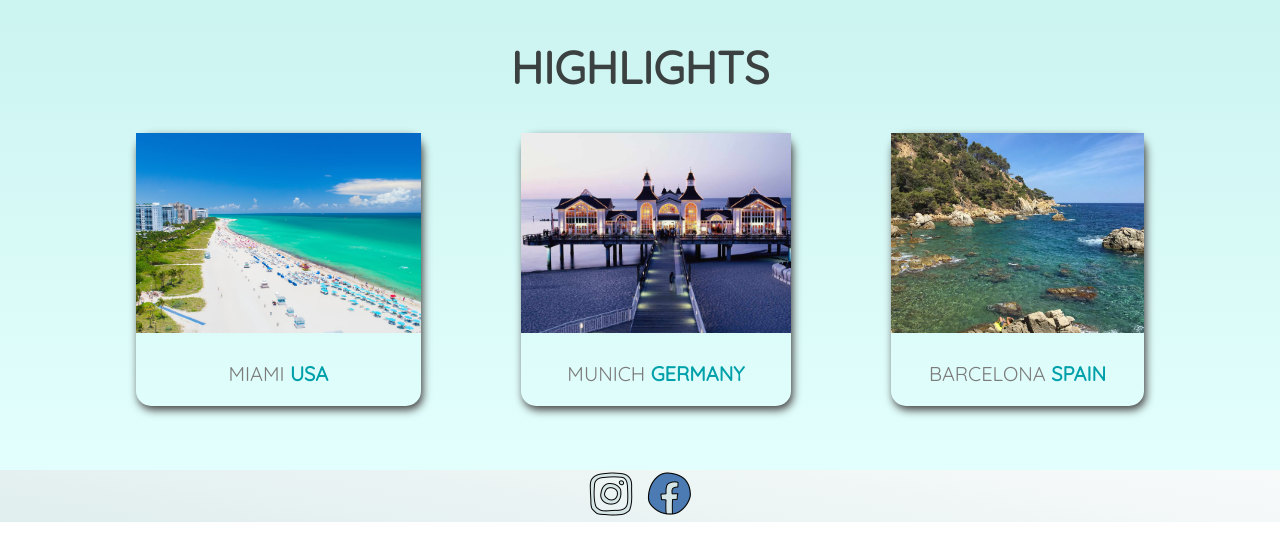
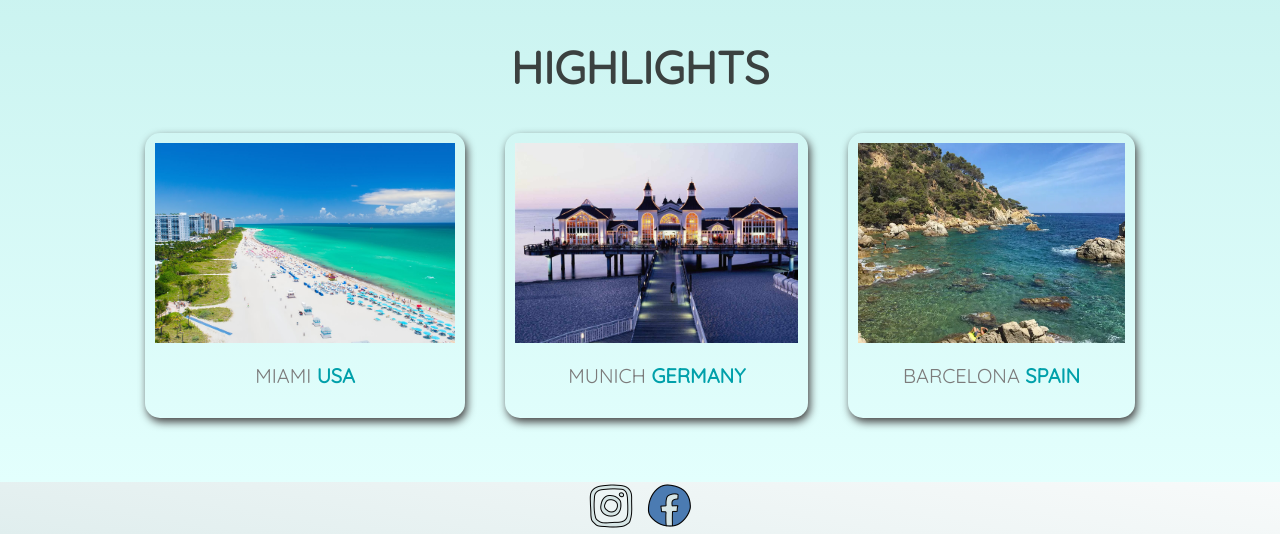
Before and after one commit to bomoche/travel-site, a plain HTML site: page index.html in a window 1280 px wide. Shown: the part 822-1356 px from the top of the page. Drawn offline with Linux system fonts and the light colour scheme.

Commit message:
updated the styling

```diff
--- a/styles/styles.css
+++ b/styles/styles.css
@@ -46,42 +46,50 @@
     background-color: rgb(163, 149, 21);
 }
 
-.destination img{
-    height: 200px;
-    width: 100%;
-    object-fit: cover;
+#highlight {
+    text-transform: uppercase;
+    text-align: center;
+    font-size: 30px;
+    color: rgb(59, 65, 64);
+    margin: 0px;
+    padding: 24px;
+    background: linear-gradient(0deg, rgb(227, 255, 253), rgb(202, 243, 240));
 }
 
-.destination{
-    margin: 0 50px;
-    box-shadow: 2px 4px 8px rgb(68,67,67);
-    border-radius: 15px 15px;
-    text-transform: uppercase;
-}
-
-#destination{
+#destination {
     display: flex;
+    justify-content: center; /* Center the items horizontally */
     width: 90%;
     margin: auto;
     margin-bottom: 40px;
 }
 
-.destination p{
+.destination {
+    margin: 0 20px; /* Adjust the margin for spacing */
+    box-shadow: 2px 4px 8px rgb(68, 67, 67);
+    border-radius: 15px;
+    text-transform: uppercase;
     text-align: center;
-    color: rgb(124,123,123);
+    padding: 10px; /* Add padding for spacing */
+}
+
+.destination .image-container {
+    display: flex;
+    justify-content: center; /* Center the image horizontally */
+}
+
+.destination img {
+    height: 200px;
+    width: auto; /* Allow the image to adjust its width while maintaining aspect ratio */
+    max-width: 100%; /* Ensure the image doesn't exceed the container width */
+    object-fit: cover;
+}
+
+.destination p {
+    color: rgb(124, 123, 123);
     font-size: 20px;
 }
 
-.destination strong{
-    color: rgb(0,160, 170);
+.destination strong {
+    color: rgb(0, 160, 170);
 }
-
-#highlight{
-    text-transform: uppercase;
-    text-align: center;
-    font-size: 30px;
-    color: rgb(59,65,64);
-    margin: 0px;
-    padding: 24px;
-    background: linear-gradient(0deg, rgb(227,255,253), rgb(202,243,240))
-}
```
